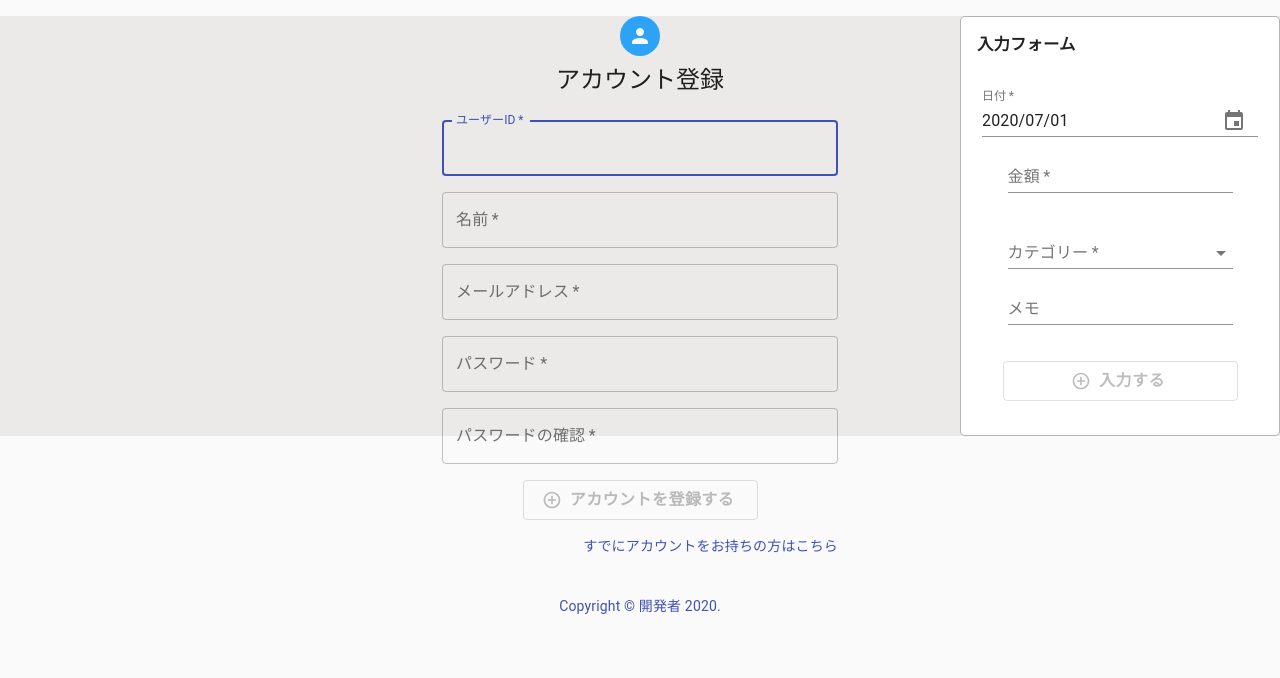
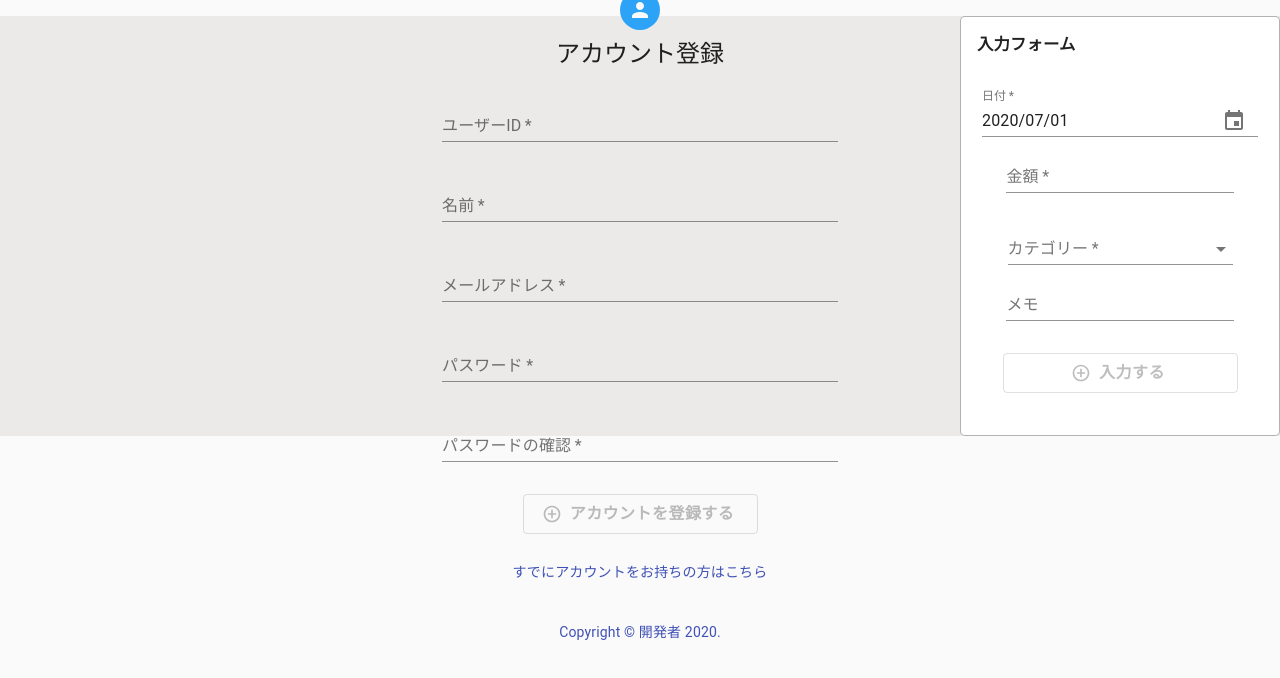
Before and after one commit to ryo-wens/kakeibo-front, a React (Create React App) app: page /signup in a window 1280 px wide. Shown: the top 678 px of the page. Built offline with nearby package versions, Linux system fonts and the light colour scheme.

Commit message:
Modify input form

```diff
--- a/src/App.tsx
+++ b/src/App.tsx
@@ -1,6 +1,6 @@
 import React from 'react';
 import './assets/style.css';
-import { TextInput } from './components/index';
+import { InputForm } from './components/index';
 import Router from './Router';
 
 const App = () => {
@@ -8,7 +8,7 @@ const App = () => {
     <section className="section__display">
       <div className="box__input box-right">
         <h3>入力フォーム</h3>
-        <TextInput />
+        <InputForm />
       </div>
       <Router />
     </section>
--- a/src/assets/style.css
+++ b/src/assets/style.css
@@ -12,6 +12,10 @@
 
 .center {
   text-align: center;
+}
+
+.module-spacer--small {
+  height: 12px;
 }
 
 .box__input {
--- a/src/components/TextInput.tsx
+++ b/src/components/InputForm.tsx
@@ -1,20 +1,12 @@
 import React, { useState, useCallback } from 'react';
-import { createStyles, makeStyles, Theme } from '@material-ui/core/styles';
-import TextField from '@material-ui/core/TextField';
-import { GenericButton, DatePicker, CategoryInput } from './uikit/index';
+import {
+  GenericButton,
+  DatePicker,
+  CategoryInput,
+  TextInput,
+} from './uikit/index';
 
-const useStyles = makeStyles((theme: Theme) =>
-  createStyles({
-    text: {
-      fontSize: 15,
-      fontWeight: 600,
-      width: 225,
-      marginBottom: 20,
-    },
-  })
-);
-
-const TextInput = () => {
+const InputForm = () => {
   const [price, setPrice] = useState<string>('');
   const [memo, setMemo] = useState<string>('');
   const [category, setCategory] = useState<string>('');
@@ -49,7 +41,6 @@ const TextInput = () => {
   };
 
   const unInput = price === '' || category === '';
-  const classes = useStyles();
 
   return (
     <form className="grid__column" autoComplete="on">
@@ -60,23 +51,24 @@ const TextInput = () => {
         onChange={handleDateChange}
         required={true}
       />
-      <TextField
-        className={classes.text}
+      <TextInput
         value={price}
         type={'tel'}
         id={'price'}
         label={'金額'}
         onChange={handlePriceChange}
         required={true}
+        fullWidth={false}
       />
       <CategoryInput value={category} onChange={handleChange} required={true} />
-      <TextField
-        className={classes.text}
+      <TextInput
         value={memo}
         type={'text'}
         id={'memo'}
         label={'メモ'}
         onChange={handleMemo}
+        required={false}
+        fullWidth={false}
       />
       <GenericButton
         onClick={() => addEntry(price, memo, category, selectedDate)}
@@ -86,4 +78,4 @@ const TextInput = () => {
     </form>
   );
 };
-export default TextInput;
+export default InputForm;
--- a/src/components/index.ts
+++ b/src/components/index.ts
@@ -1 +1 @@
-export { default as TextInput } from './TextInput';
+export { default as InputForm } from './InputForm';
--- /dev/null
+++ b/src/components/uikit/TextInput.tsx
@@ -0,0 +1,45 @@
+import React from 'react';
+import TextField from '@material-ui/core/TextField';
+import { createStyles, makeStyles } from '@material-ui/core/styles';
+
+const useStyles = makeStyles(() =>
+  createStyles({
+    full: {
+      marginBottom: 16,
+    },
+    half: {
+      marginLeft: 8,
+      marginRight: 8,
+      marginBottom: 16,
+      minWidth: 130,
+      width: 'calc(85% - 16px)',
+    },
+  })
+);
+
+type TextInputProps = {
+  value: string;
+  id: string;
+  label: string;
+  type: string;
+  required: boolean;
+  fullWidth: boolean;
+  onChange: (event: React.ChangeEvent<{ value: string }>) => void;
+};
+
+const TextInput = (props: TextInputProps) => {
+  const classes = useStyles();
+  const textStyle = props.fullWidth ? classes.full : classes.half;
+  return (
+    <TextField
+      className={textStyle}
+      value={props.value}
+      id={props.id}
+      label={props.label}
+      required={props.required}
+      fullWidth={props.fullWidth}
+      onChange={props.onChange}
+    />
+  );
+};
+export default TextInput;
--- a/src/components/uikit/index.tsx
+++ b/src/components/uikit/index.tsx
@@ -1,3 +1,4 @@
 export { default as GenericButton } from './GenericButton';
 export { default as DatePicker } from './DatePicker';
 export { default as CategoryInput } from './CategoryInput';
+export { default as TextInput } from './TextInput';
--- a/src/templates/SignUp.tsx
+++ b/src/templates/SignUp.tsx
@@ -1,7 +1,6 @@
 import React, { useState, useCallback } from 'react';
 import Avatar from '@material-ui/core/Avatar';
 import CssBaseline from '@material-ui/core/CssBaseline';
-import TextField from '@material-ui/core/TextField';
 import Link from '@material-ui/core/Link';
 import Grid from '@material-ui/core/Grid';
 import Box from '@material-ui/core/Box';
@@ -9,7 +8,7 @@ import PersonIcon from '@material-ui/icons/Person';
 import Typography from '@material-ui/core/Typography';
 import { makeStyles } from '@material-ui/core/styles';
 import Container from '@material-ui/core/Container';
-import { GenericButton } from '../components/uikit/index';
+import { GenericButton, TextInput } from '../components/uikit/index';
 import { useDispatch } from 'react-redux';
 import { signUp } from '../reducks/users/operations';
 
@@ -108,61 +107,55 @@ const SignUp = () => {
           </Typography>
           <form className={classes.form} noValidate>
             <Grid container spacing={2}>
-              <Grid item xs={12}>
-                <TextField
-                  autoComplete="userid"
-                  variant="outlined"
-                  required
-                  fullWidth
+              <Grid item xs={12} className="center">
+                <TextInput
+                  id={'userId'}
+                  required={true}
+                  fullWidth={true}
                   label="ユーザーID"
                   value={userId}
                   type="userId"
-                  autoFocus
                   onChange={inputUserId}
                 />
               </Grid>
-              <Grid item xs={12}>
-                <TextField
-                  autoComplete="name"
-                  variant="outlined"
-                  required
-                  fullWidth
+              <Grid item xs={12} className="center">
+                <TextInput
+                  id={'userName'}
+                  required={true}
+                  fullWidth={true}
                   label="名前"
                   value={userName}
-                  type="userName"
+                  type="name"
                   onChange={inputUserName}
                 />
               </Grid>
-              <Grid item xs={12}>
-                <TextField
-                  autoComplete="email"
-                  variant="outlined"
-                  required
-                  fullWidth
+              <Grid item xs={12} className="center">
+                <TextInput
+                  id={'email'}
+                  required={true}
+                  fullWidth={true}
                   label="メールアドレス"
                   value={email}
                   type="email"
                   onChange={inputEmail}
                 />
               </Grid>
-              <Grid item xs={12}>
-                <TextField
-                  autoComplete="current-password"
-                  variant="outlined"
-                  required
-                  fullWidth
+              <Grid item xs={12} className="center">
+                <TextInput
+                  id={'password'}
+                  required={true}
+                  fullWidth={true}
                   label="パスワード"
                   value={password}
                   type="password"
                   onChange={inputPassword}
                 />
               </Grid>
-              <Grid item xs={12}>
-                <TextField
-                  autoComplete="current-password"
-                  variant="outlined"
-                  required
-                  fullWidth
+              <Grid item xs={12} className="center">
+                <TextInput
+                  id={'confirmPassword'}
+                  required={true}
+                  fullWidth={true}
                   label="パスワードの確認"
                   value={confirmPassword}
                   type="password"
@@ -181,7 +174,8 @@ const SignUp = () => {
                 }
               />
             </div>
-            <Grid container justify="flex-end">
+            <div className="module-spacer--small" />
+            <Grid container justify="center">
               <Grid item>
                 <Link href="#" variant="body2">
                   すでにアカウントをお持ちの方はこちら
```
